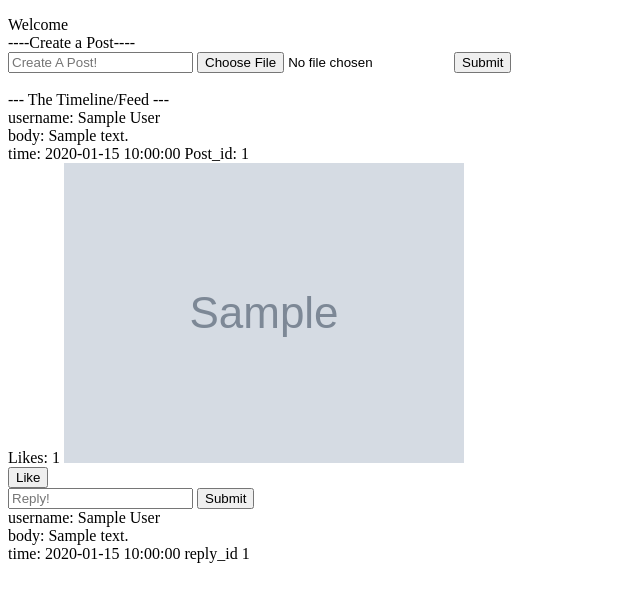
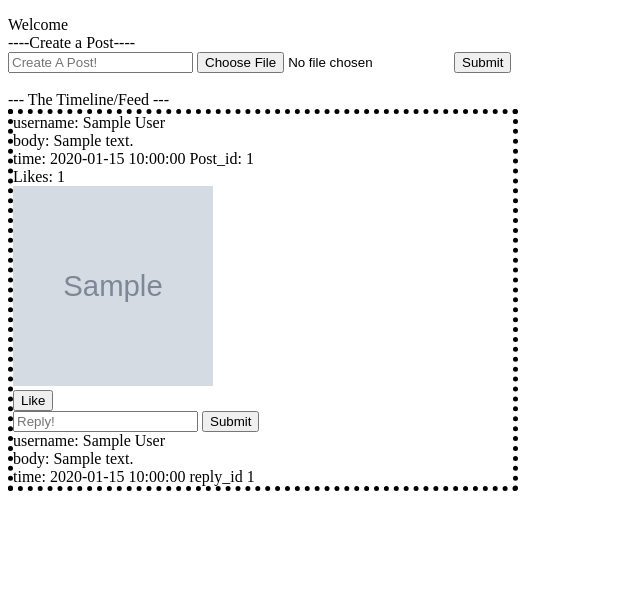
Before and after one commit to mellodynguyen/bunbook, a Flask app: page /home in a window 1280 px wide. Shown: the top 602 px of the page, without its empty margins (0-640 px from the left). Run offline with Flask 3, Linux system fonts and the light colour scheme; tables that the repository leaves empty hold one stand-in row (values such as "Sample post"); grey boxes marked "Sample" are stand-in pictures.

Commit message:
added temporary styling for better visibility

```diff
--- a/static/css/style.css
+++ b/static/css/style.css
@@ -1,3 +1,10 @@
 .postblock {
-    border: 5x solid red;
+    border: 5px solid black;
+    border-style: dotted;
+    width: 500px;
 }
+
+.postimages {
+    height: 200px;
+    width: 200px;
+}
--- a/templates/home.html
+++ b/templates/home.html
@@ -32,10 +32,10 @@ Welcome {{ session["screenname"] }}
   <br>
   <!-- post.like will give a list, we want length of list -->
   Likes: {{ calculatelikes(post.like) }}
-
+  <br>
 <!-- Show a post's images if any -->
   {% if post.images %}
-  <img src="{{ post.images[0].image_link }}">
+  <img class="postimages" src="{{ post.images[0].image_link }}">
   {% endif %}
 
   <!-- Like a post form -->
```
